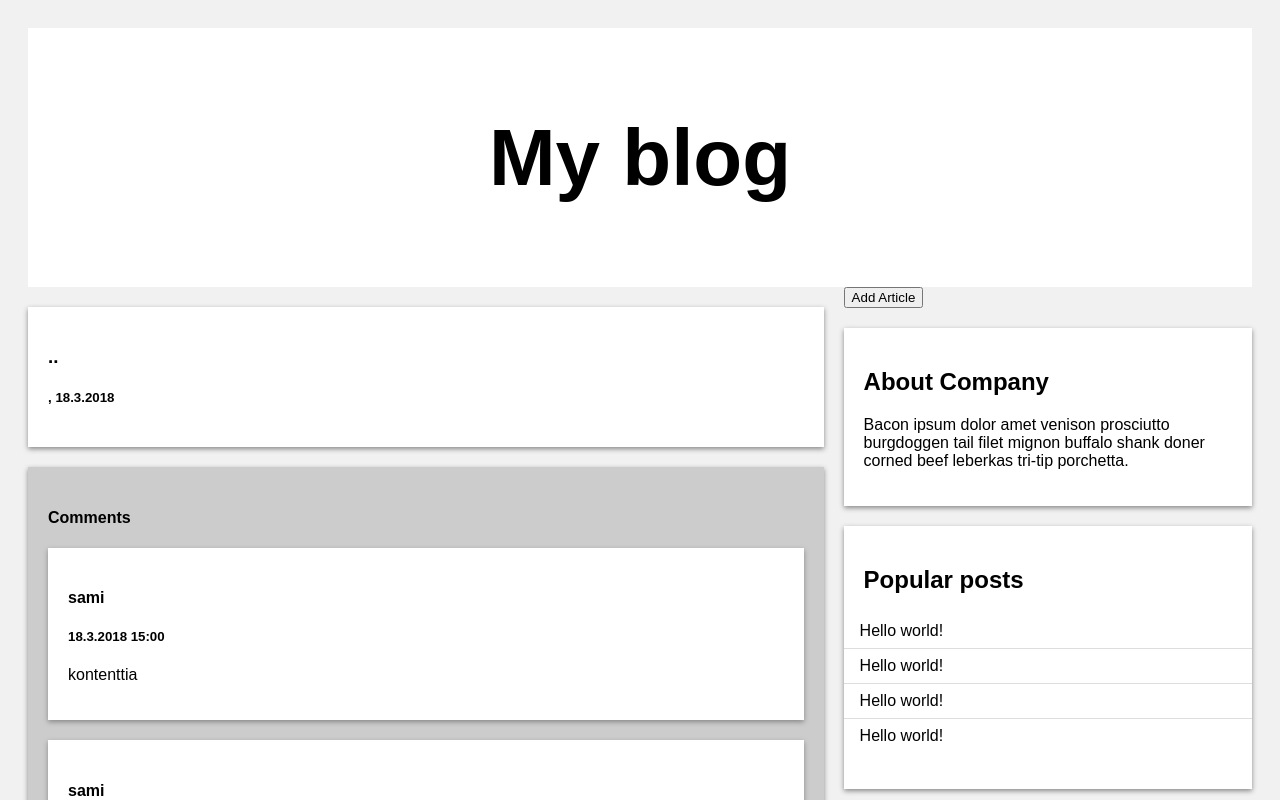
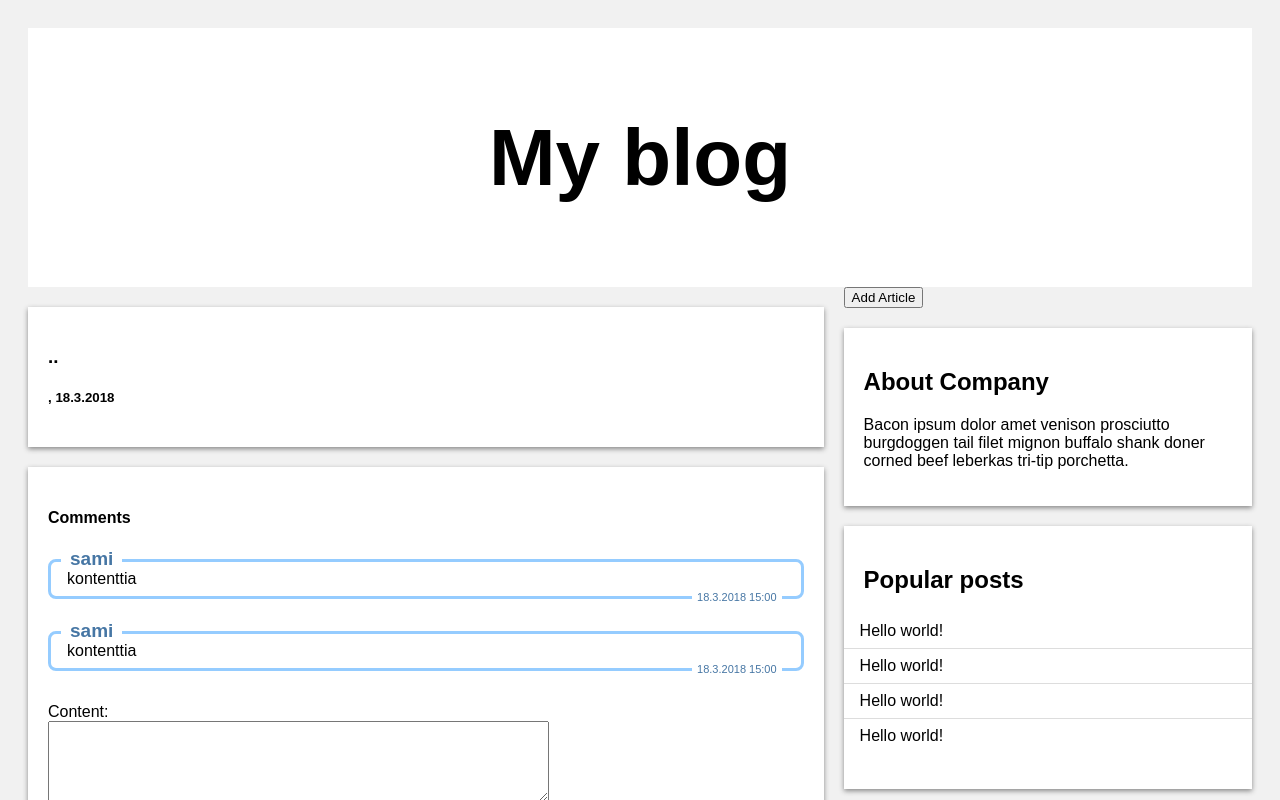
Before and after one commit to Ch4nge/BlogProject, a React (Create React App) app in the folder blog/: page /post/1 in a window 1280 px wide. Shown: the top 800 px of the page. Built offline with nearby package versions, Linux system fonts and the light colour scheme; no server answers.

Commit message:
comment design improved.

```diff
--- a/blog/src/comments/Comment.js
+++ b/blog/src/comments/Comment.js
@@ -5,16 +5,15 @@ export default class Comment extends Component {
     render(){
         console.log(this.props.article);
         return(
-            <div className="card">
-                <div className="commentHeader">
-                    <h4>{this.props.comment.username}</h4>
-                    <h5><span className="articleDate">18.3.2018 15:00</span></h5>
-                </div>
+            <div className="commentCard">
+                <span className="userName">{this.props.comment.username}</span>
                 <div className="commentContent">
                     <p>
                         {this.props.comment.content}
                     </p>
+
                 </div>
+                <span className="commentDate">18.3.2018 15:00</span>
             </div>
         );
 
--- a/blog/src/index.css
+++ b/blog/src/index.css
@@ -38,6 +38,39 @@ body {
   box-shadow: 0 2px 5px 0 #888888;
 
 }
+
+.commentCard {
+  position: relative;
+  margin: 2em 0;
+  padding: 0.5em 1em;
+  border: solid 3px #95ccff;
+  border-radius: 8px;
+}
+.commentCard .userName {
+  position: absolute;
+  display: inline-block;
+  top: -13px;
+  left: 10px;
+  padding: 0 9px;
+  line-height: 1;
+  font-size: 19px;
+  background: #FFF;
+  color: #4676a4;
+  font-weight: bold;
+}
+.commentCard .commentDate {
+  float: right;
+  background: #FFF;
+  font-size: 11px;
+  padding: 0 5px;
+  margin: 3px;
+  color:  #4676a4;
+}
+.commentCard p {
+  margin: 0;
+  padding: 0;
+}
+
 
 .container {
   max-width: 85em;
@@ -80,9 +113,7 @@ body {
   text-align: center;
   font-size:12px;
 }
-#commentCard{
-  background-color: #CCCCCC
-}
+
 
 /* Make columns responsive */
 @media screen and (max-width: 1000px) {
```
